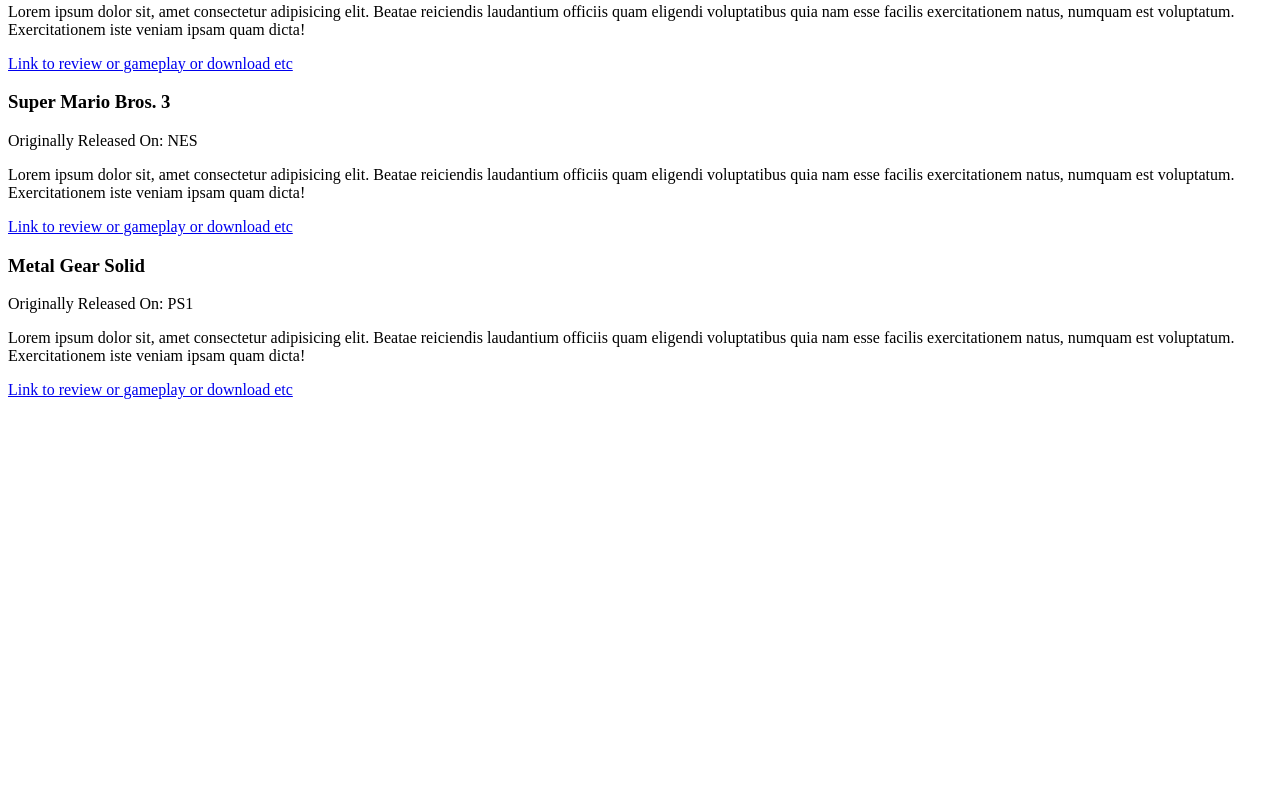
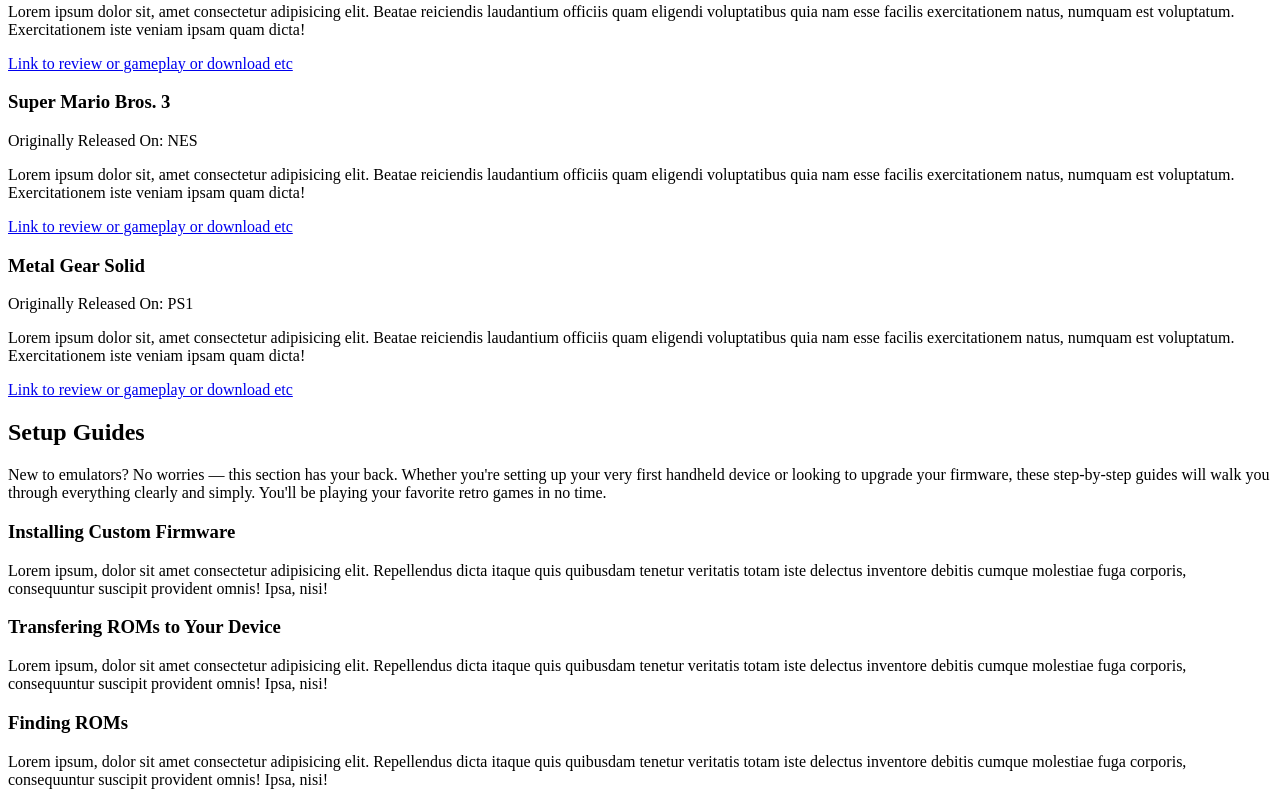
Before and after one commit to Dustin-Galichia/nostalgia-reloaded, a plain HTML site: page index.html in a window 1280 px wide. Shown: the part 1438-2243 px from the top of the page. Before the commit the page ends 1845 px from the top, so only its background shows below. Drawn offline with Linux system fonts and the light colour scheme.

Commit message:
feat: add setup guides section with placeholder articles and intro text

```diff
--- a/index.html
+++ b/index.html
@@ -219,6 +219,52 @@
                 <a href="#">Link to review or gameplay or download etc</a>
             </article>
         </section>
+
+        <!-- Setup Guides Section -->
+        <section>
+            <h2>Setup Guides</h2>
+
+            <p>
+                New to emulators? No worries — this section has your back. Whether you're setting up your
+                very first handheld device or looking to upgrade your firmware, these step-by-step guides
+                will walk you through everything clearly and simply. You'll be playing your favorite retro
+                games in no time.
+            </p>
+
+            <article>
+                <h3>Installing Custom Firmware</h3>
+
+                <!-- Coming Soon -->
+                <p>
+                    Lorem ipsum, dolor sit amet consectetur adipisicing elit. Repellendus dicta itaque quis
+                    quibusdam tenetur veritatis totam iste delectus inventore debitis cumque molestiae fuga
+                    corporis, consequuntur suscipit provident omnis! Ipsa, nisi!
+                </p>
+            </article>
+
+            <article>
+                <h3>Transfering ROMs to Your Device</h3>
+
+                <!-- Coming Soon -->
+                <p>
+                    Lorem ipsum, dolor sit amet consectetur adipisicing elit. Repellendus dicta itaque quis
+                    quibusdam tenetur veritatis totam iste delectus inventore debitis cumque molestiae fuga
+                    corporis, consequuntur suscipit provident omnis! Ipsa, nisi!
+                </p>
+            </article>
+
+            <article>
+                <h3>Finding ROMs</h3>
+
+                <!-- Coming Soon -->
+                <p>
+                    Lorem ipsum, dolor sit amet consectetur adipisicing elit. Repellendus dicta itaque quis
+                    quibusdam tenetur veritatis totam iste delectus inventore debitis cumque molestiae fuga
+                    corporis, consequuntur suscipit provident omnis! Ipsa, nisi!
+                </p>
+            </article>
+        </section>
+
     </main>
 </body>
 </html>
```
